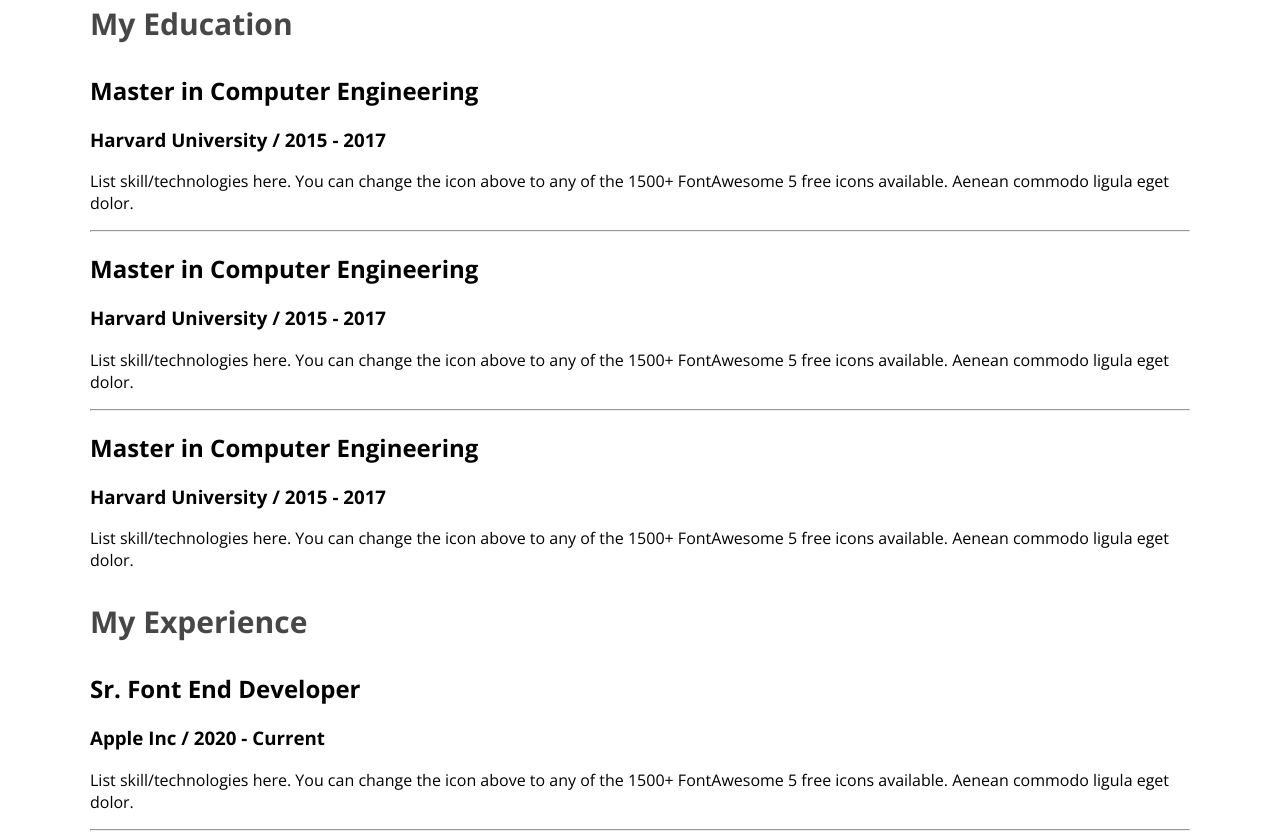
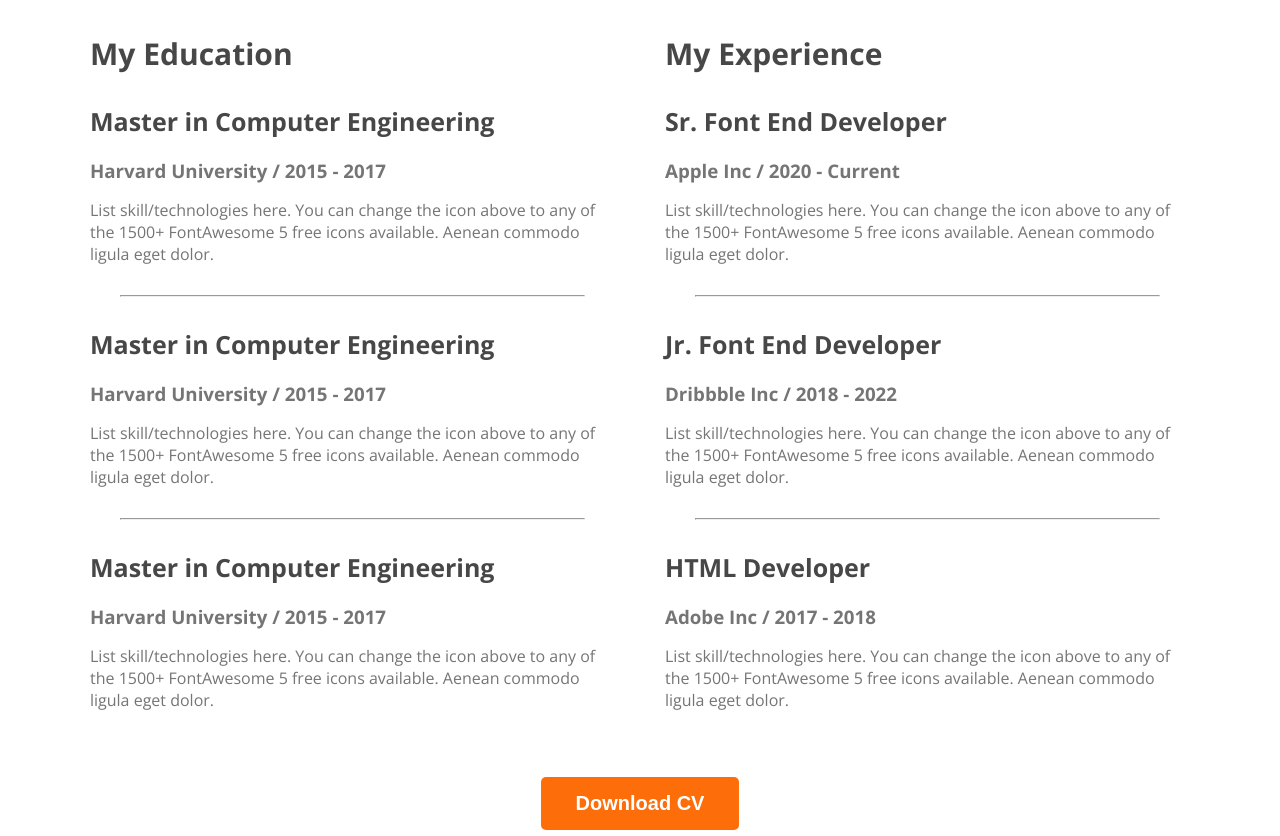
Before and after one commit to mehedihasan92/web-developer-portfolio, a plain HTML site: page index.html in a window 1280 px wide. Shown: the part 2404-3240 px from the top of the page. Drawn offline with nearby package versions, Linux system fonts and the light colour scheme.

Commit message:
finished the resume section

```diff
--- a/index.html
+++ b/index.html
@@ -86,70 +86,61 @@
                 </div>
             </div>
         </section>
+
         <!-- Resume section start -->
         <section>
             <h3 class="section-title">A summary of My Resume</h3>
-
             <div class="resume-container">
                 <!-- .resume-column*2>h3.resume-column-title -->
                 <div class="resume-column">
-
-                    <!-- My Education -->
                     <h3 class="resume-column-title">My Education</h3>
-                </div>
 
                     <div class="resume-item">
                         <h2 class="resume-item-title">Master in Computer Engineering</h2>
                         <h3 class="resume-item-institute">Harvard University / 2015 - 2017</h3>
-                    <p class="resume-item-description">List skill/technologies here. You can change the icon above
-                        to any of the 1500+ FontAwesome 5 free icons available. Aenean commodo ligula eget dolor.</p>
+                        <p class="resume-item-description">List skill/technologies here. You can change the icon above  to any of the 1500+ FontAwesome 5 free icons available. Aenean commodo ligula eget dolor.</p>
                     </div>
                     <hr>
-
                     <div class="resume-item">
                         <h2 class="resume-item-title">Master in Computer Engineering</h2>
                         <h3 class="resume-item-institute">Harvard University / 2015 - 2017</h3>
-                    <p class="resume-item-description">List skill/technologies here. You can change the icon above
-                        to any of the 1500+ FontAwesome 5 free icons available. Aenean commodo ligula eget dolor.</p>
+                        <p class="resume-item-description">List skill/technologies here. You can change the icon above to any of the 1500+ FontAwesome 5 free icons available. Aenean commodo ligula eget dolor.</p>
                     </div>
                     <hr>
-
                     <div class="resume-item">
                         <h2 class="resume-item-title">Master in Computer Engineering</h2>
                         <h3 class="resume-item-institute">Harvard University / 2015 - 2017</h3>
-                    <p class="resume-item-description">List skill/technologies here. You can change the icon above
-                        to any of the 1500+ FontAwesome 5 free icons available. Aenean commodo ligula eget dolor.</p>
+                        <p class="resume-item-description">List skill/technologies here. You can change the icon above  to any of the 1500+ FontAwesome 5 free icons available. Aenean commodo ligula eget dolor.</p>
+                    </div>
                 </div>
 
-            <!-- My Expereience -->
+
                 <div class="resume-column">
                     <h3 class="resume-column-title">My Experience</h3>
-                </div>
 
                     <div class="resume-item">
                         <h2 class="resume-item-title">Sr. Font End Developer</h2>
                         <h3 class="resume-item-institute">Apple Inc / 2020 - Current</h3>
-                        <p class="resume-item-description">List skill/technologies here. You can change the icon above to any of the 1500+ FontAwesome 5 free icons available. Aenean commodo ligula eget dolor.</p>
+                        <p class="resume-item-description">List skill/technologies here. You can change the icon above  to any of the 1500+ FontAwesome 5 free icons available. Aenean commodo ligula eget dolor.</p>
                     </div>
                     <hr>
-
                     <div class="resume-item">
                         <h2 class="resume-item-title">Jr. Font End Developer</h2>
                         <h3 class="resume-item-institute">Dribbble Inc / 2018 - 2022</h3>
-                        <p class="resume-item-description">List skill/technologies here. You can change the icon above to any of the 1500+ FontAwesome 5 free icons available. Aenean commodo ligula eget dolor.</p>
+                        <p class="resume-item-description">List skill/technologies here. You can change the icon above  to any of the 1500+ FontAwesome 5 free icons available. Aenean commodo ligula eget dolor.</p>
                     </div>
                     <hr>
-
                     <div class="resume-item">
                         <h2 class="resume-item-title">HTML Developer</h2>
                         <h3 class="resume-item-institute">Adobe Inc / 2017 - 2018</h3>
-                        <p class="resume-item-description">List skill/technologies here. You can change the icon above  to any of the 1500+ FontAwesome 5 free icons available. Aenean commodo ligula eget dolor.</p>
+                        <p class="resume-item-description">List skill/technologies here. You can change the icon above to any of the 1500+ FontAwesome 5 free icons available. Aenean commodo ligula eget dolor.</p>
+                    </div>
+                </div>
             </div>
 
-
+            <div class="download-cv">
+                <button class="btn-primary">Download CV</button>
             </div>
-
-
 
         </section>
     </main>
--- a/styles/portfolio.css
+++ b/styles/portfolio.css
@@ -151,3 +151,29 @@ main section{
     font-size: 30px;
     font-weight: 700;
     }
+.resume-container{
+    display: flex;
+    gap: 50px;
+}
+.resume-item-title{
+    color:#474747;
+    font-size: 25px;
+    font-weight: 700;
+    margin-bottom: 10px;
+}
+.resume-item-institute{
+    margin-top: 20px;
+    margin-bottom: 0px;
+}
+.resume-item-institute,
+.resume-item-description{
+    color:#757575;
+}
+.resume-container hr{
+    margin: 30px;
+}
+
+.download-cv{
+    text-align: center;
+    margin-top: 50px;
+}
```
Lines whose indentation alone changed are shown as unchanged.
